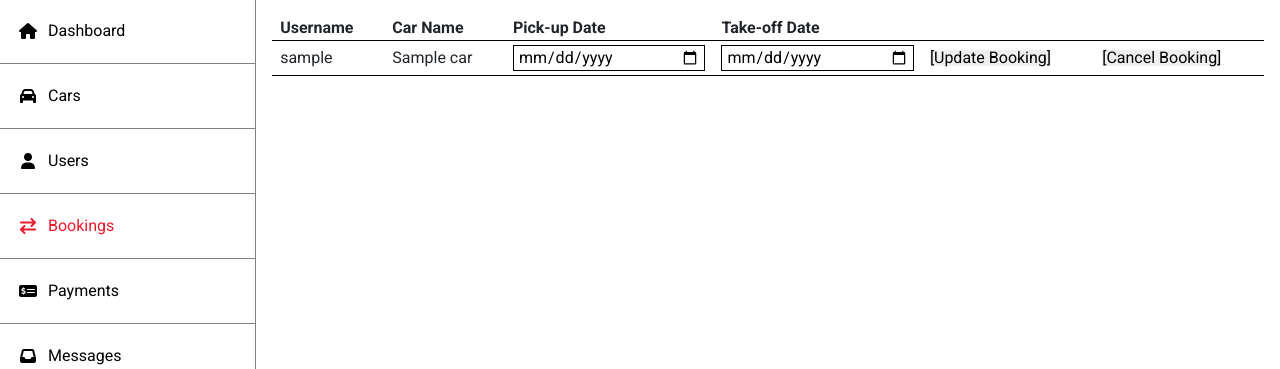
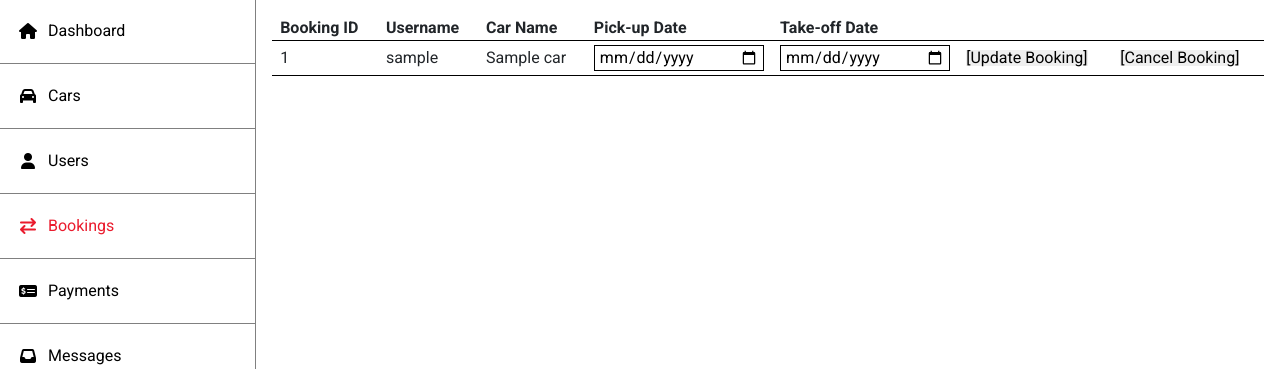
Before and after one commit to iamvusalalakbarov/cars, a PHP site: page /index.php?page=bookings in a window 1280 px wide. Shown: the part 55-424 px from the top of the page. Run offline with PHP 8.4, Linux system fonts and the light colour scheme; the visitor is signed in with stand-in values (Sample User, id 1); tables that the repository leaves empty or names only in its code hold one stand-in row (values such as "Sample post"); some libraries are stand-ins or nearby versions.

Commit message:
Added Booking ID to Bookings page

```diff
--- a/Manager Side/bookings.php
+++ b/Manager Side/bookings.php
@@ -103,6 +103,7 @@ if (isset($_POST["update"])) {
     <table>
         <thead>
             <tr>
+                <th>Booking ID</th>
                 <th>Username</th>
                 <th>Car Name</th>
                 <th>Pick-up Date</th>
@@ -113,6 +114,9 @@ if (isset($_POST["update"])) {
             <?php foreach ($bookings as $booking): ?>
                 <tr>
                     <form method="POST">
+                        <td>
+                            <?php echo $booking["booking_id"]; ?>
+                        </td>
                         <td>
                             <?php echo $booking["username"]; ?>
                             <input type="hidden" name="user_id" value="<?php echo $booking["user_id"]; ?>">
```
